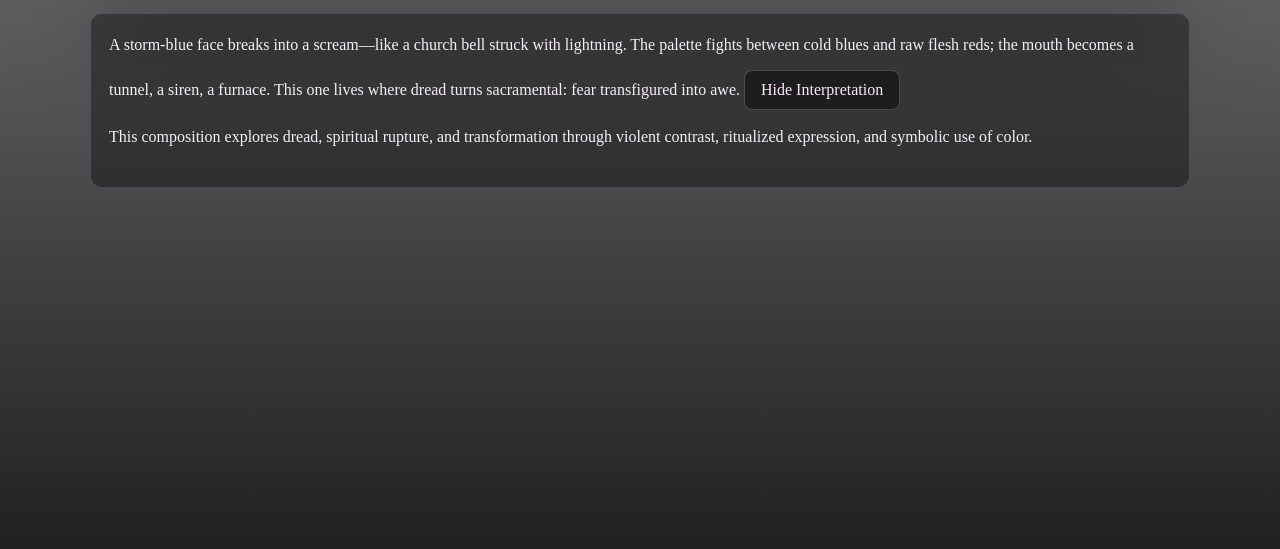
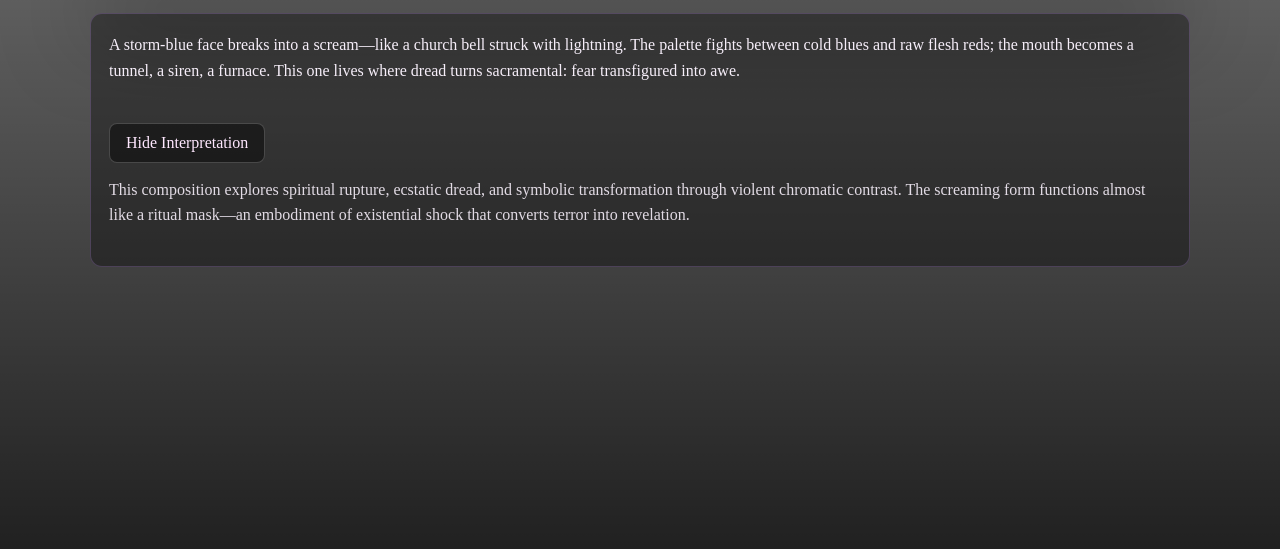
Before and after one commit to kd0543/symbolism-explorer, a plain HTML site: page art-black-sabbath.html in a window 1280 px wide. Both pictures are taken after a click on the button "Interpret Symbolism". Shown: the part 183-732 px from the top of the page. Drawn offline with Linux system fonts and the light colour scheme; a web font is replaced by a local one.

Commit message:
Enhance button styles and interpretation content
Updated button styling and improved interpretation text.

```diff
--- a/art-black-sabbath.html
+++ b/art-black-sabbath.html
@@ -4,11 +4,19 @@
 <meta charset="utf-8"/>
 <meta name="viewport" content="width=device-width,initial-scale=1"/>
 <title>Black Sabbath — Black Leather Cult</title>
+
 <link rel="preconnect" href="https://fonts.googleapis.com">
 <link href="https://fonts.googleapis.com/css2?family=UnifrakturMaguntia&family=IM+Fell+English:ital@0;1&display=swap" rel="stylesheet">
+
 <style>
+
 :root{ --ink:#f6eef9; }
-  html,body{margin:0; min-height:100%}
+
+html,body{
+  margin:0;
+  min-height:100%;
+}
+
 body{
   color:var(--ink);
   background:
@@ -16,74 +24,141 @@
     url("IMAGES/leather-texture.jpg") center/cover fixed no-repeat;
   font-family: "IM Fell English", serif;
 }
-  .wrap{ max-width:1100px; margin:44px auto 80px; padding:0 6vw; }
-  a.back{ color:#ffe8ff; text-decoration:none; background:rgba(0,0,0,.45); padding:6px 10px; border-radius:8px; border:1px solid rgba(255,255,255,.18) }
+
+.wrap{
+  max-width:1100px;
+  margin:44px auto 80px;
+  padding:0 6vw;
+}
+
+a.back{
+  color:#ffe8ff;
+  text-decoration:none;
+  background:rgba(0,0,0,.45);
+  padding:6px 10px;
+  border-radius:8px;
+  border:1px solid rgba(255,255,255,.18)
+}
+
 h1{
   font-family:"UnifrakturMaguntia", serif;
   font-size: clamp(2.2rem, 5.5vw, 3.3rem);
-    margin:18px 0 12px; color:#e3cfff;
+  margin:18px 0 12px;
+  color:#e3cfff;
   text-shadow: 0 0 14px crimson;
 }
+
 .img{
-    margin:18px 0; border-radius:12px; overflow:hidden;
+  margin:18px 0;
+  border-radius:12px;
+  overflow:hidden;
   box-shadow: 0 25px 90px rgba(0,0,0,.7);
   border:1px solid rgba(200,150,255,.25);
   background: rgba(0,0,0,.35);
 }
-  .img img{ width:100%; height:auto; display:block; }
+
+.img img{
+  width:100%;
+  height:auto;
+  display:block;
+}
+
 .desc{
   background: rgba(0,0,0,.35);
   border:1px solid rgba(200,150,255,.22);
-    border-radius:12px; padding:18px 18px 22px; line-height:1.6;
-  }
-  button {
-  margin-top: 12px;
-  padding: 10px 16px;
-  border: 1px solid rgba(255,255,255,.2);
-  border-radius: 8px;
-  background: rgba(0,0,0,.45);
-  color: #ffe8ff;
-  cursor: pointer;
-  font-family: inherit;
-  font-size: 1rem;
+  border-radius:12px;
+  padding:18px 18px 22px;
+  line-height:1.6;
 }
 
-button:hover {
-  background: rgba(120,0,0,.45);
+/* New button styling */
+
+button{
+  margin-top:14px;
+  padding:10px 16px;
+  border:1px solid rgba(255,255,255,.2);
+  border-radius:8px;
+  background:rgba(0,0,0,.45);
+  color:#ffe8ff;
+  cursor:pointer;
+  font-family:inherit;
+  font-size:1rem;
+  transition:all .2s ease;
 }
+
+button:hover{
+  background:rgba(120,0,0,.45);
+  transform:translateY(-1px);
+}
+
+#interpretation{
+  display:none;
+  margin-top:14px;
+  line-height:1.6;
+  opacity:.9;
+}
+
 </style>
 </head>
+
 <body>
+
 <div class="wrap">
+
 <a class="back" href="blackleathercult.html">← Back to Gallery</a>
+
 <h1>Black Sabbath</h1>
-  <div class="img"><img src="IMAGES/black-sabbath.jpg" alt="Black Sabbath painting"></div>
+
+<div class="img">
+<img src="IMAGES/black-sabbath.jpg" alt="Black Sabbath painting">
+</div>
+
 <div class="desc">
+
 A storm-blue face breaks into a scream—like a church bell struck with lightning.
 The palette fights between cold blues and raw flesh reds; the mouth becomes a tunnel,
 a siren, a furnace. This one lives where dread turns sacramental: fear transfigured
 into awe.
 
+<br><br>
+
 <button id="interpret-btn">Interpret Symbolism</button>
 
-  <p id="interpretation" style="display:none; margin-top:14px;">
-    This composition explores dread, spiritual rupture, and transformation through violent contrast, ritualized expression, and symbolic use of color.
+<p id="interpretation">
+
+This composition explores spiritual rupture, ecstatic dread, and symbolic
+transformation through violent chromatic contrast. The screaming form
+functions almost like a ritual mask—an embodiment of existential shock
+that converts terror into revelation.
+
 </p>
+
 </div>
+
 </div>
+
 <script>
+
 const btn = document.getElementById("interpret-btn");
 const text = document.getElementById("interpretation");
 
 btn.addEventListener("click", () => {
-    if (text.style.display === "none") {
+
+  if(text.style.display === "none" || text.style.display === ""){
+
       text.style.display = "block";
       btn.textContent = "Hide Interpretation";
-    } else {
+
+  }else{
+
       text.style.display = "none";
       btn.textContent = "Interpret Symbolism";
+
   }
+
 });
+
 </script>
+
 </body>
 </html>
```
Lines whose indentation alone changed are shown as unchanged.
